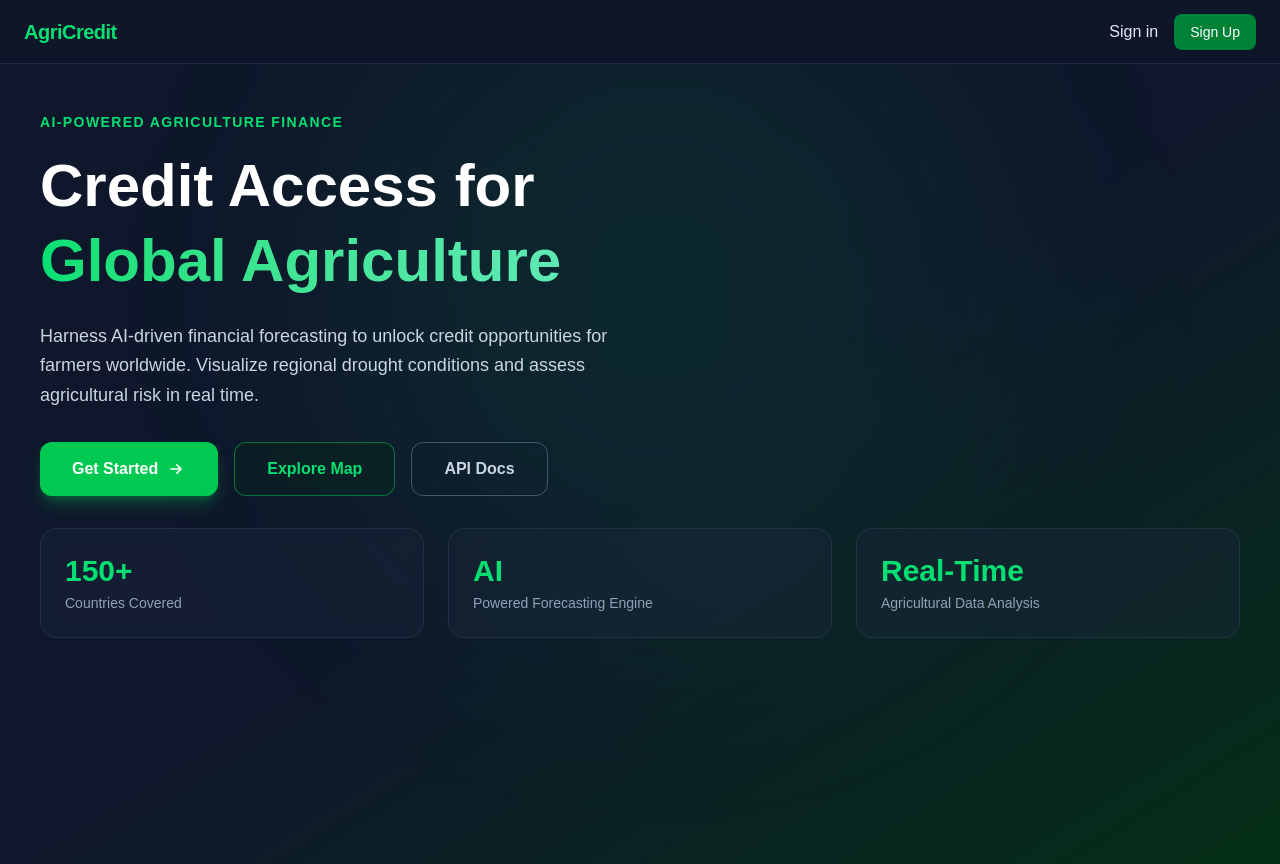
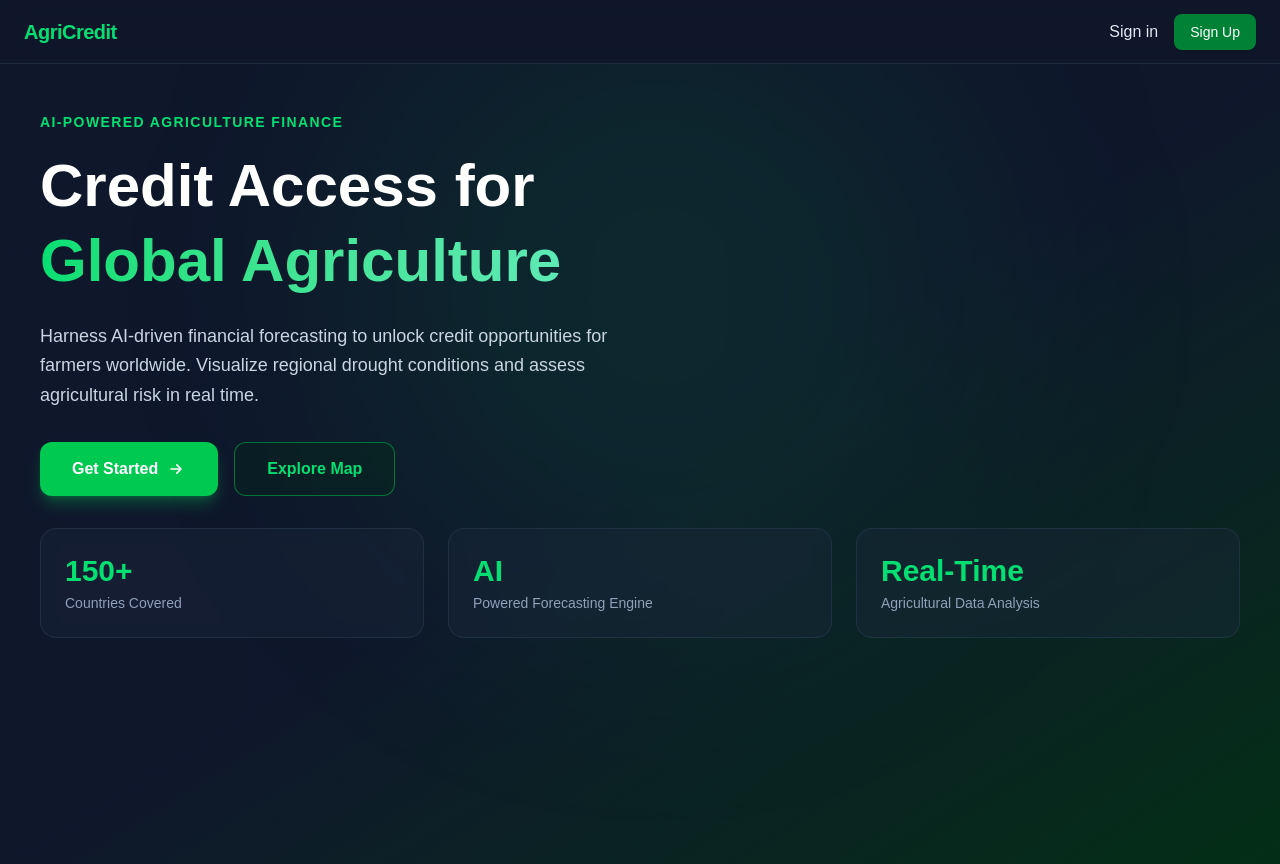
Before and after one commit to Drodr10/AgriCredit, a Next.js app in the folder frontend/: page / in a window 1280 px wide. Built offline with nearby package versions, Linux system fonts and the light colour scheme; no server answers.

Commit message:
fix: remove API docs button

```diff
--- a/frontend/app/page.tsx
+++ b/frontend/app/page.tsx
@@ -49,12 +49,6 @@ export default function Home() {
             >
               Explore Map
             </Link>
-            <Link
-              href="/api/docs"
-              className="inline-flex items-center justify-center rounded-xl border border-slate-600 px-8 py-3.5 text-base font-semibold text-slate-300 hover:border-slate-400 hover:text-white transition-all duration-300"
-            >
-              API Docs
-            </Link>
           </div>
         </div>
 
```
